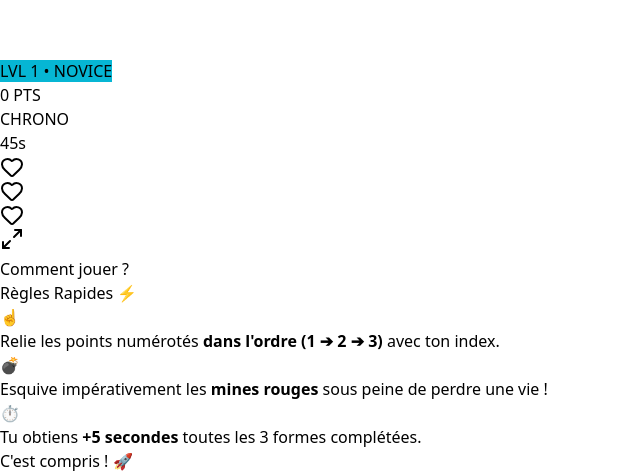
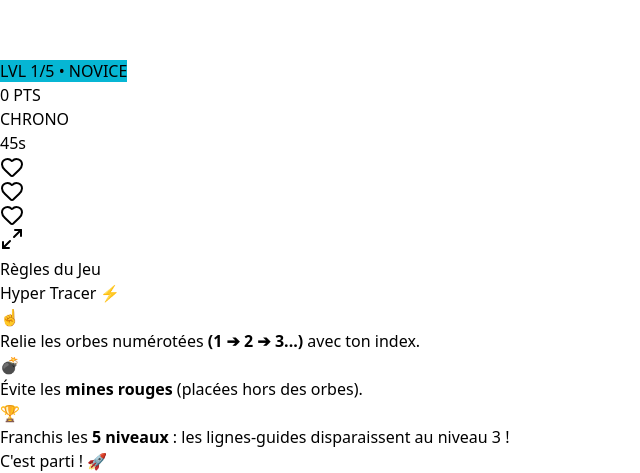
Before and after one commit to Sc0rn-png/cam-smash, a React (Vite) app: page / in a window 1280 px wide. Shown: the part 939-1412 px from the top of the page, without its empty margins (0-640 px from the left). Built offline with nearby package versions, Linux system fonts and the light colour scheme.

Commit message:
Optimize performance and restrict target spawning area

```diff
--- a/src/components/HandTracker.tsx
+++ b/src/components/HandTracker.tsx
@@ -10,10 +10,10 @@ const PLAY_ZONE = { xMin: 0.1, xMax: 0.9, yMin: 0.2, yMax: 0.8 };
 
 function generatePattern(numPoints: number): Point[] {
   const points: Point[] = [];
-  const minDist = 0.28;
+  const minDist = 0.22;
   let attempts = 0;
 
-  while (points.length < numPoints && attempts < 200) {
+  while (points.length < numPoints && attempts < 300) {
     attempts++;
     const candidate: Point = {
       x: Number((0.15 + Math.random() * 0.7).toFixed(2)),
@@ -25,7 +25,10 @@ function generatePattern(numPoints: number): Point[] {
   }
 
   if (points.length < numPoints) {
-    const grid = [{ x: 0.2, y: 0.2 }, { x: 0.8, y: 0.2 }, { x: 0.5, y: 0.5 }, { x: 0.2, y: 0.8 }, { x: 0.8, y: 0.8 }];
+    const grid = [
+      { x: 0.2, y: 0.2 }, { x: 0.8, y: 0.2 }, { x: 0.5, y: 0.5 },
+      { x: 0.2, y: 0.8 }, { x: 0.8, y: 0.8 }, { x: 0.5, y: 0.2 }
+    ];
     return grid.slice(0, numPoints);
   }
 
@@ -48,9 +51,8 @@ export default function HandTracker() {
   const [isFlashing, setIsFlashing] = useState(false);
   const [damagedHeartIndex, setDamagedHeartIndex] = useState<number | null>(null);
 
-  // Refs de synchronisation
   const gameStateRef = useRef(gameState);
-  const scoreRef = useRef(0); // FIX: Référence pour éviter la stale closure
+  const scoreRef = useRef(0);
   const landmarkerRef = useRef<HandLandmarker | null>(null);
   const animationFrameId = useRef<number | null>(null);
 
@@ -68,10 +70,13 @@ export default function HandTracker() {
     setGameState(state);
   };
 
+  // ÉCHELLE DES 5 NIVEAUX
   const getLevelInfo = (currentScore: number) => {
-    if (currentScore >= 400) return { level: 3, numPoints: 5, name: 'OVERDRIVE', color: '#ec4899', ptsPerShape: 25 };
-    if (currentScore >= 200) return { level: 2, numPoints: 4, name: 'EXPERT', color: '#f59e0b', ptsPerShape: 15 };
-    return { level: 1, numPoints: 3, name: 'NOVICE', color: '#06b6d4', ptsPerShape: 10 };
+    if (currentScore >= 600) return { level: 5, numPoints: 6, name: 'OVERDRIVE', color: '#ec4899', ptsPerShape: 30, showGuide: false, numMines: 3 };
+    if (currentScore >= 420) return { level: 4, numPoints: 5, name: 'MASTER', color: '#a855f7', ptsPerShape: 25, showGuide: false, numMines: 3 };
+    if (currentScore >= 260) return { level: 3, numPoints: 5, name: 'EXPERT', color: '#ef4444', ptsPerShape: 20, showGuide: false, numMines: 2 };
+    if (currentScore >= 120) return { level: 2, numPoints: 4, name: 'AVANCÉ', color: '#f59e0b', ptsPerShape: 15, showGuide: true, numMines: 2 };
+    return { level: 1, numPoints: 3, name: 'NOVICE', color: '#06b6d4', ptsPerShape: 10, showGuide: true, numMines: 1 };
   };
 
   useEffect(() => {
@@ -136,16 +141,35 @@ export default function HandTracker() {
     };
   };
 
-  const spawnMines = (canvasWidth: number, canvasHeight: number) => {
+  // SPAWN MINE SÉCURISÉ (DISTANCE DES ORBES GARANTIE)
+  const spawnMines = (canvasWidth: number, canvasHeight: number, pattern: Point[], numMinesCount: number) => {
     const newMines: Mine[] = [];
-    const numMines = Math.floor(Math.random() * 2) + 1;
+    const minSafetyDist = 110; // Rayon de sécurité minimal autour de chaque orbe
 
-    for (let i = 0; i < numMines; i++) {
-      newMines.push({
+    const patternScreenPoints = pattern.map(pt => zoneToScreen(pt, canvasWidth, canvasHeight));
+
+    let attempts = 0;
+    while (newMines.length < numMinesCount && attempts < 200) {
+      attempts++;
+      const candidate: Mine = {
         x: PLAY_ZONE.xMin * canvasWidth + Math.random() * (PLAY_ZONE.xMax - PLAY_ZONE.xMin) * canvasWidth,
         y: PLAY_ZONE.yMin * canvasHeight + Math.random() * (PLAY_ZONE.yMax - PLAY_ZONE.yMin) * canvasHeight,
         radius: 20,
-      });
+      };
+
+      // Vérification de la distance vis-à-vis de tous les points de passage
+      const isSafeFromOrbs = patternScreenPoints.every(
+        (orb) => Math.hypot(orb.x - candidate.x, orb.y - candidate.y) >= minSafetyDist
+      );
+
+      // Vérification de la distance entre mines elles-mêmes
+      const isSafeFromOtherMines = newMines.every(
+        (m) => Math.hypot(m.x - candidate.x, m.y - candidate.y) >= 60
+      );
+
+      if (isSafeFromOrbs && isSafeFromOtherMines) {
+        newMines.push(candidate);
+      }
     }
     minesRef.current = newMines;
   };
@@ -201,10 +225,11 @@ export default function HandTracker() {
     }
   };
 
-  const spawnNewPattern = (numPoints: number, canvasWidth: number, canvasHeight: number) => {
-    currentPatternRef.current = generatePattern(numPoints);
+  const spawnNewPattern = (numPoints: number, canvasWidth: number, canvasHeight: number, numMinesCount: number) => {
+    const pattern = generatePattern(numPoints);
+    currentPatternRef.current = pattern;
     activeCheckpointRef.current = 0;
-    spawnMines(canvasWidth, canvasHeight);
+    spawnMines(canvasWidth, canvasHeight, pattern, numMinesCount);
   };
 
   const startCameraAndGame = async () => {
@@ -251,15 +276,16 @@ export default function HandTracker() {
 
   const startGame = () => {
     setScore(0);
-    scoreRef.current = 0; // FIX: Synchronisation de la ref
+    scoreRef.current = 0;
     setTimeLeft(45);
     setLives(3);
     shapesCompletedRef.current = 0;
     particlesRef.current = [];
     trailRef.current = [];
 
+    const initialLvl = getLevelInfo(0);
     if (canvasRef.current) {
-      spawnNewPattern(3, canvasRef.current.width, canvasRef.current.height);
+      spawnNewPattern(initialLvl.numPoints, canvasRef.current.width, canvasRef.current.height, initialLvl.numMines);
     }
 
     setGameStateSync('playing');
@@ -306,10 +332,10 @@ export default function HandTracker() {
 
       if (gameStateRef.current === 'playing') {
         const pattern = currentPatternRef.current;
-        // FIX: On lit la ref au lieu du state figé
         const currentLvlInfo = getLevelInfo(scoreRef.current);
 
-        if (pattern.length > 0 && currentLvlInfo.level === 1) {
+        // Affichage du guide si autorisé par le niveau
+        if (pattern.length > 0 && currentLvlInfo.showGuide) {
           ctx.beginPath();
           pattern.forEach((pt, idx) => {
             const pos = zoneToScreen(pt, canvas.width, canvas.height);
@@ -421,7 +447,7 @@ export default function HandTracker() {
 
                 setScore((prevScore) => {
                   const newScore = prevScore + currentLvlInfo.ptsPerShape;
-                  scoreRef.current = newScore; // FIX: Mettre à jour la ref immédiatement
+                  scoreRef.current = newScore;
 
                   if (newScore > highScore) {
                     setHighScore(newScore);
@@ -435,7 +461,7 @@ export default function HandTracker() {
                   }
 
                   const nextLvlInfo = getLevelInfo(newScore);
-                  spawnNewPattern(nextLvlInfo.numPoints, canvas.width, canvas.height);
+                  spawnNewPattern(nextLvlInfo.numPoints, canvas.width, canvas.height, nextLvlInfo.numMines);
                   return newScore;
                 });
               }
@@ -483,7 +509,7 @@ export default function HandTracker() {
               className="text-[10px] font-black uppercase tracking-widest px-2.5 py-0.5 rounded-full text-black shadow-md"
               style={{ backgroundColor: levelInfo.color }}
             >
-              LVL {levelInfo.level} • {levelInfo.name}
+              LVL {levelInfo.level}/5 • {levelInfo.name}
             </span>
             <p className="text-3xl font-black text-white mt-1 drop-shadow-md">
               {score} <span className="text-xs text-slate-400 font-bold">PTS</span>
@@ -524,8 +550,8 @@ export default function HandTracker() {
         {gameState === 'playing' && (
           <div className="bg-black/60 border border-white/10 backdrop-blur-md px-4 py-1 rounded-full text-center">
             <p className="text-xs font-bold text-slate-200">
-              {levelInfo.numPoints} points • <span className="text-amber-400">+5s toutes les 3 formes</span>
-              {levelInfo.level > 1 && <span className="text-red-400 ml-1.5">(Sans guide)</span>}
+              {levelInfo.numPoints} orbes • <span className="text-amber-400">+5s / 3 formes</span>
+              {!levelInfo.showGuide && <span className="text-red-400 ml-1.5">(Guide désactivé)</span>}
             </p>
           </div>
         )}
@@ -543,30 +569,30 @@ export default function HandTracker() {
         <div className="absolute inset-0 bg-slate-950/95 backdrop-blur-xl flex flex-col items-center justify-center p-6 text-center z-30 space-y-6">
           <div className="max-w-sm space-y-4">
             <div className="inline-block bg-amber-500/20 text-amber-400 border border-amber-500/30 px-3 py-1 rounded-full text-xs font-black uppercase tracking-widest">
-              Comment jouer ?
+              Règles du Jeu
             </div>
 
-            <h2 className="text-3xl font-black text-white">Règles Rapides ⚡</h2>
+            <h2 className="text-3xl font-black text-white">Hyper Tracer ⚡</h2>
 
             <div className="space-y-3 text-left">
               <div className="flex items-center space-x-3 bg-white/5 p-3 rounded-xl border border-white/10">
                 <span className="text-2xl">☝️</span>
                 <p className="text-xs text-slate-200">
-                  Relie les points numérotés <b>dans l'ordre (1 ➔ 2 ➔ 3)</b> avec ton index.
+                  Relie les orbes numérotées <b>(1 ➔ 2 ➔ 3...)</b> avec ton index.
                 </p>
               </div>
 
               <div className="flex items-center space-x-3 bg-white/5 p-3 rounded-xl border border-white/10">
                 <span className="text-2xl">💣</span>
                 <p className="text-xs text-slate-200">
-                  Esquive impérativement les <b>mines rouges</b> sous peine de perdre une vie !
+                  Évite les <b>mines rouges</b> (placées hors des orbes).
                 </p>
               </div>
 
               <div className="flex items-center space-x-3 bg-white/5 p-3 rounded-xl border border-white/10">
-                <span className="text-2xl">⏱️</span>
+                <span className="text-2xl">🏆</span>
                 <p className="text-xs text-slate-200">
-                  Tu obtiens <b>+5 secondes</b> toutes les 3 formes complétées.
+                  Franchis les <b>5 niveaux</b> : les lignes-guides disparaissent au niveau 3 !
                 </p>
               </div>
             </div>
@@ -575,7 +601,7 @@ export default function HandTracker() {
               onClick={startCameraAndGame}
               className="w-full py-4 bg-gradient-to-r from-amber-500 to-orange-500 hover:from-amber-400 hover:to-orange-400 text-slate-950 font-black rounded-2xl shadow-xl shadow-orange-500/30 text-base uppercase tracking-wider transition-transform active:scale-95"
             >
-              C'est compris ! 🚀
+              C'est parti ! 🚀
             </button>
           </div>
         </div>
@@ -589,7 +615,7 @@ export default function HandTracker() {
             </div>
             <h1 className="text-4xl font-black text-white tracking-tight">HYPER TRACER</h1>
             <p className="text-sm text-slate-300 font-medium leading-relaxed">
-              Pointe ton index vers la caméra et relie les checkpoints en évitant les mines !
+              Vise avec ton index et bats le chrono à travers 5 niveaux de difficulté !
             </p>
 
             {errorMsg && <p className="text-xs font-bold text-red-400">{errorMsg}</p>}
@@ -606,7 +632,7 @@ export default function HandTracker() {
                 onClick={() => setShowTutorial(true)}
                 className="text-xs font-bold text-slate-400 hover:text-white underline tracking-wider uppercase"
               >
-                Revoir le tuto
+                Tutoriel
               </button>
             </div>
           </div>
@@ -616,14 +642,14 @@ export default function HandTracker() {
       {gameState === 'loading' && (
         <div className="absolute inset-0 bg-slate-950/90 flex flex-col items-center justify-center p-6 text-center z-20 space-y-4">
           <div className="w-12 h-12 border-4 border-amber-400 border-t-transparent rounded-full animate-spin"></div>
-          <p className="text-xs font-black text-amber-300 tracking-widest uppercase">INITIALISATION CAPTEUR...</p>
+          <p className="text-xs font-black text-amber-300 tracking-widest uppercase">LANCEMENT DE LA CAMÉRA...</p>
         </div>
       )}
 
       {gameState === 'gameover' && (
         <div className="absolute inset-0 bg-slate-950/90 backdrop-blur-md flex flex-col items-center justify-center p-6 text-center z-20 space-y-6">
           <div className="space-y-2">
-            <h2 className="text-3xl font-black text-red-500 uppercase tracking-wider">PARTIE TERMINÉE !</h2>
+            <h2 className="text-3xl font-black text-red-500 uppercase tracking-wider">GAME OVER</h2>
             <p className="text-xs text-slate-400 uppercase font-bold tracking-widest">Score Final</p>
             <p className="text-6xl font-black text-white drop-shadow-lg">{score}</p>
           </div>
```
